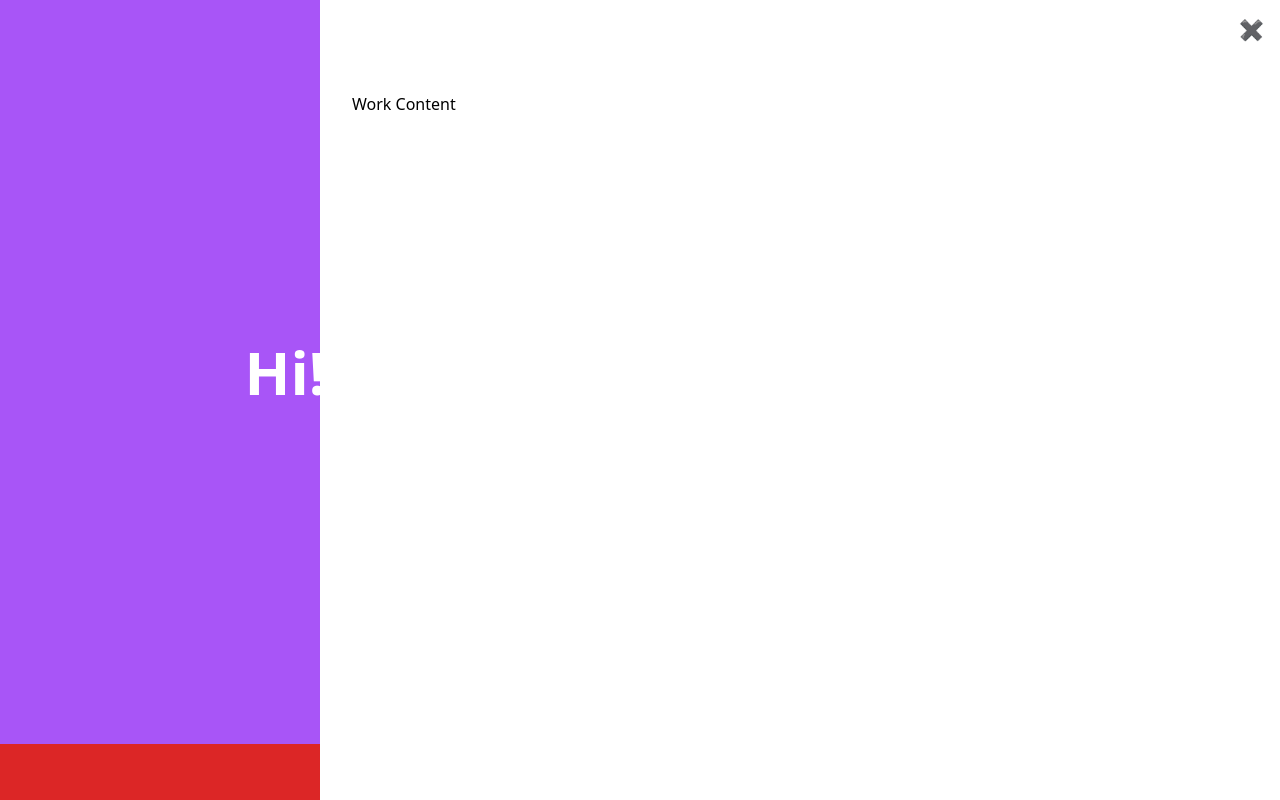
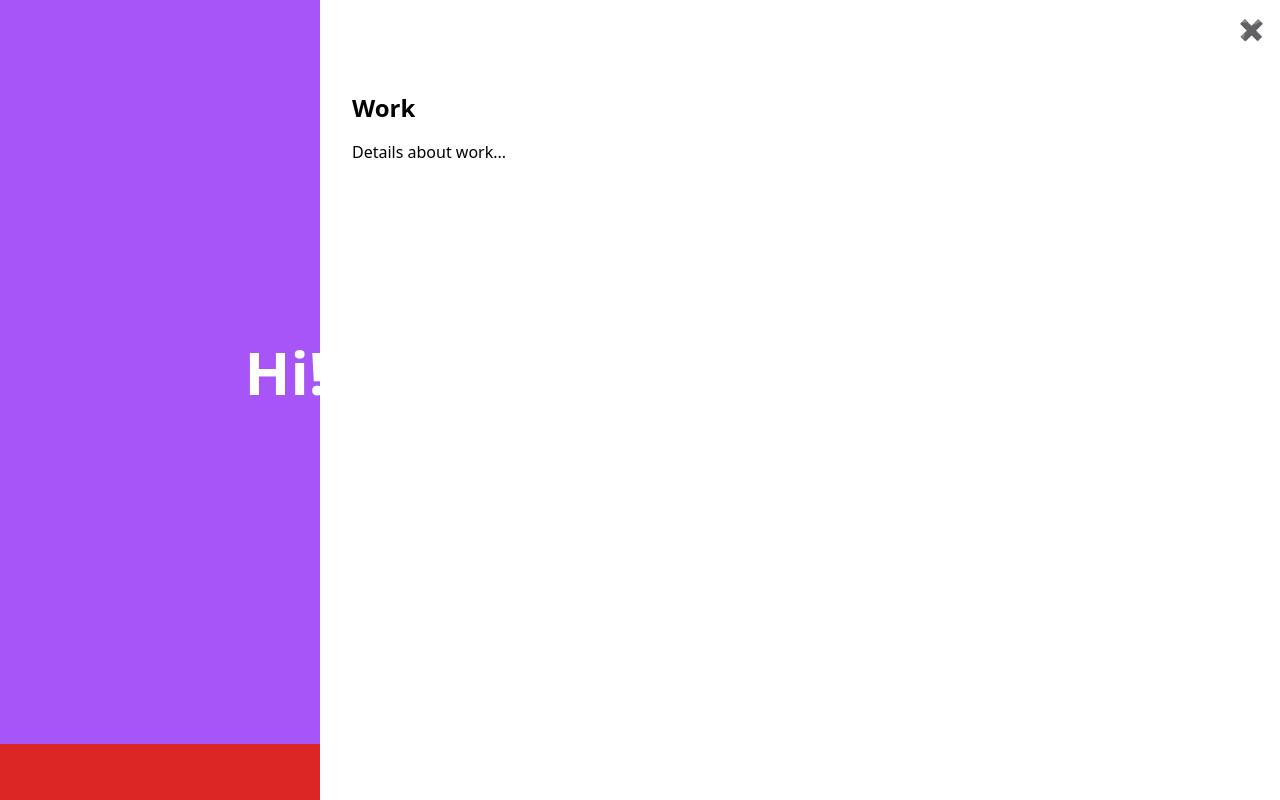
Before and after one commit to LeanneCodes/frontend_portfolio, a Next.js app: page / in a window 1280 px wide. Both pictures are taken after a click on the button "Work". Built offline with nearby package versions, Linux system fonts and the light colour scheme.

Commit message:
create separate components for menu items

```diff
--- /dev/null
+++ b/app/components/AboutContent.js
@@ -0,0 +1,9 @@
+export default function AboutContent() {
+    return (
+      <div>
+        <h2 className="text-2xl font-bold mb-4">About</h2>
+        <p>Details about us...</p>
+        {/* Add more detailed content about the company here */}
+      </div>
+    );
+  }
--- /dev/null
+++ b/app/components/ContactContent.js
@@ -0,0 +1,9 @@
+export default function ContactContent() {
+    return (
+      <div>
+        <h2 className="text-2xl font-bold mb-4">Contact</h2>
+        <p>Details about how to contact us...</p>
+        {/* Add more detailed contact information here */}
+      </div>
+    );
+  }
--- a/app/components/SlidingPanel.js
+++ b/app/components/SlidingPanel.js
@@ -1,4 +1,7 @@
 import { useState, useEffect } from 'react';
+import WorkContent from './WorkContent';
+import AboutContent from './AboutContent';
+import ContactContent from './ContactContent';
 
 export default function SlidingPanel({ content, closePanel }) {
   const [isVisible, setIsVisible] = useState(false);
@@ -26,9 +29,9 @@ export default function SlidingPanel({ content, closePanel }) {
         <button onClick={handleClose} className="text-xl">✖</button>
       </div>
       <div className="p-8">
-        {content === 'work' && <div>Work Content</div>}
-        {content === 'about' && <div>About Content</div>}
-        {content === 'contact' && <div>Contact Content</div>}
+        {content === 'work' && <WorkContent />}
+        {content === 'about' && <AboutContent />}
+        {content === 'contact' && <ContactContent />}
       </div>
     </div>
   );
--- /dev/null
+++ b/app/components/WorkContent.js
@@ -0,0 +1,9 @@
+export default function WorkContent() {
+    return (
+      <div>
+        <h2 className="text-2xl font-bold mb-4">Work</h2>
+        <p>Details about work...</p>
+        {/* Add more detailed content about work here */}
+      </div>
+    );
+  }
```
